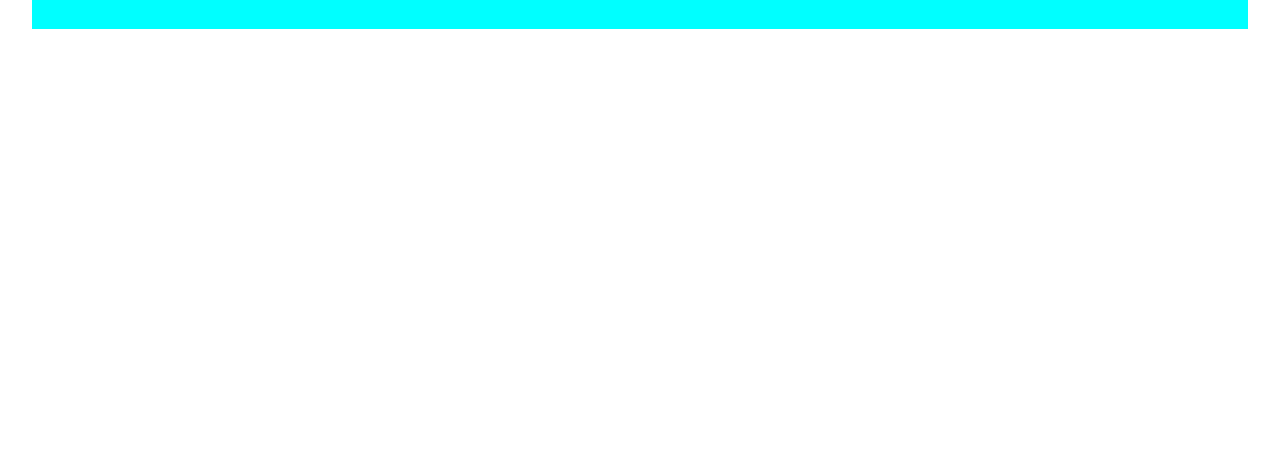
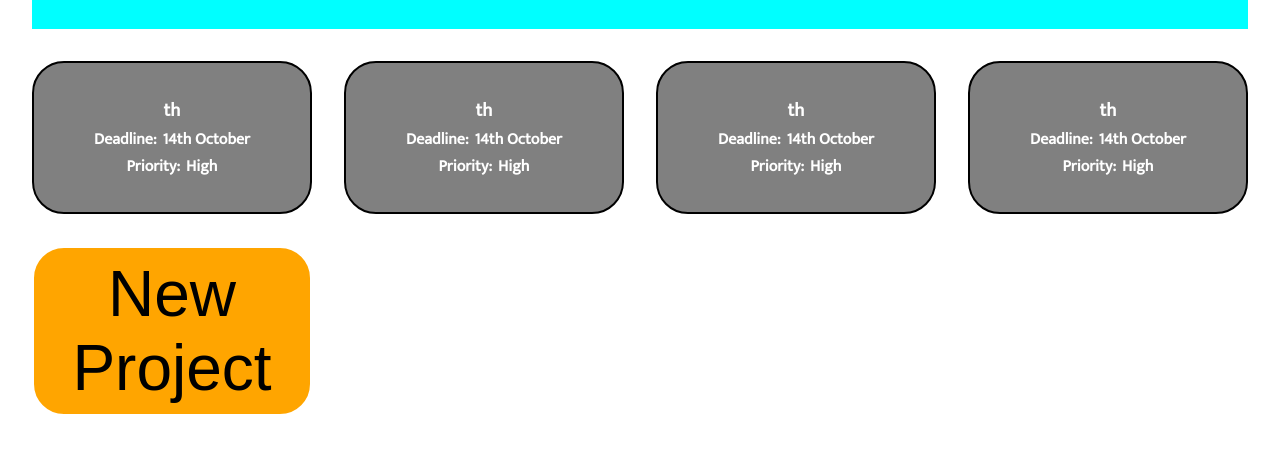
Before and after one commit to darkwood23/To-Do-List, a website built with webpack: page dist/index.html in a window 1280 px wide. Shown: the part 201-654 px from the top of the page. Built offline with nearby package versions, Linux system fonts and the light colour scheme.

Commit message:
Working Display Projects

```diff
--- a/src/index.js
+++ b/src/index.js
@@ -2,12 +2,10 @@ import './style.css'
 import notes from './notes.gif'
 
 const everythingHolder = document.getElementById("container")
+let projects = [{name: "th", priority: "High", deadline: "14th October"}, {name: "th", priority: "High", deadline: "14th October"}, {name: "th", priority: "High", deadline: "14th October"}, {name: "th", priority: "High", deadline: "14th October"}]
 
-function ToDo() {
-
-}
-
-ToDo.prototype.createHead = function() {
+const ToDo = () => {
+    const createTitle = (title, tagline, image) => {
         const heading = document.createElement("div")
         const titleName = document.createElement("h1")
         const logo = new Image()
@@ -20,25 +18,70 @@ ToDo.prototype.createHead = function() {
         holder.classList.add("holder")
         line.classList.add("tag-line")
 
-    titleName.textContent = this.title
-    line.textContent = this.tagline
-    logo.src = this.image
+        titleName.textContent = title
+        line.textContent = tagline
+        logo.src = image
 
         holder.appendChild(titleName)
         holder.appendChild(line)
         heading.appendChild(logo)
         heading.appendChild(holder)
-
         everythingHolder.appendChild(heading)
     }
 
-function firstPage() {
-    this.title = "A-Notes"
-    this.tagline = "The only app you need to note down all of your To-Do's"
-    this.image = notes
+    const createPage = () => {
+        const projectHolder = document.createElement("div")
+        const newProjectCreater = document.createElement("button")
+
+        newProjectCreater.textContent = "New Project"
+        newProjectCreater.id = "project-creator-btn"
+
+        projectHolder.id = "project-holder"
+
+        for(let i = 0; i < projects.length; i++) {
+            let project = document.createElement("div")
+            let projectTitle = document.createElement("h3")
+
+            let projectDeadLineHolder = document.createElement("div")
+            let projectDeadLineDisplayer = document.createElement("h4")
+            let projectDeadLine = document.createElement("h4")
+
+            let projectPriorityHolder = document.createElement("div")
+            let projectPriorityDisplayer = document.createElement("h4")
+            let projectPriority = document.createElement("h4")
+
+            project.classList.add("projects")
+            projectTitle.classList.add("project-title")
+            projectDeadLineHolder.classList.add("deadline-holder")
+            projectPriorityHolder.classList.add("priority-holder")
+
+            projectDeadLine.id = "deadline of " + projects[i].name
+            projectPriority.id = "priority of " + projects[i].name
+
+            projectTitle.textContent = projects[i].name
+            projectDeadLineDisplayer.textContent = "Deadline:"
+            projectDeadLine.textContent = projects[i].deadline
+            projectPriorityDisplayer.textContent = "Priority:"
+            projectPriority.textContent = projects[i].priority
+
+            projectDeadLineHolder.appendChild(projectDeadLineDisplayer)
+            projectDeadLineHolder.appendChild(projectDeadLine)
+            projectPriorityHolder.appendChild(projectPriorityDisplayer)
+            projectPriorityHolder.appendChild(projectPriority)
+
+            project.appendChild(projectTitle)
+            project.appendChild(projectDeadLineHolder)
+            project.appendChild(projectPriorityHolder)
+
+            projectHolder.appendChild(project)
         }
 
-firstPage.prototype = Object.create(ToDo.prototype)
+        projectHolder.appendChild(newProjectCreater)
+        everythingHolder.appendChild(projectHolder)
+    }
+    return {createTitle, createPage}
+}
 
-const newPage = new firstPage()
-newPage.createHead()
+const oneProject = ToDo()
+oneProject.createTitle("A-Notes", "The only app you need to note down all of your To-Do's", notes)
+oneProject.createPage()
--- a/src/style.css
+++ b/src/style.css
@@ -24,3 +24,49 @@ body {
     width: 200px;
     border-radius: 60%;
 }
+
+.projects {
+    display: flex;
+    flex-direction: column;
+    border: 2px solid black;
+    border-radius: 2rem;
+    padding: 2rem;
+    text-align: center;
+    align-items: center;
+    justify-content: center;
+    background-color: grey;
+    color: white;
+}
+
+.projects:hover {
+    color: grey;
+    background-color: white;
+    cursor: alias;
+}
+
+.deadline-holder,
+.priority-holder {
+    display: flex;
+    gap: 6px;
+}
+
+#project-holder {
+    display: grid;
+    grid-template-columns: 1fr 1fr 1fr 1fr;
+    margin: 2rem;
+    gap: 2rem;
+}
+
+#project-creator-btn {
+    height: 170px;
+    font-size: 4rem;
+    border: 2px solid white;
+    border-radius: 2rem;
+    background-color: orange;
+}
+
+#project-creator-btn:hover {
+    background-color: black;
+    color: orange;
+    cursor: pointer;
+}
```
Also changed, not shown: dist/a7e9148f1a620dd0f271.jpeg (deleted), dist/main.js, src/list.jpeg (deleted). Lines whose indentation alone changed are shown as unchanged.
